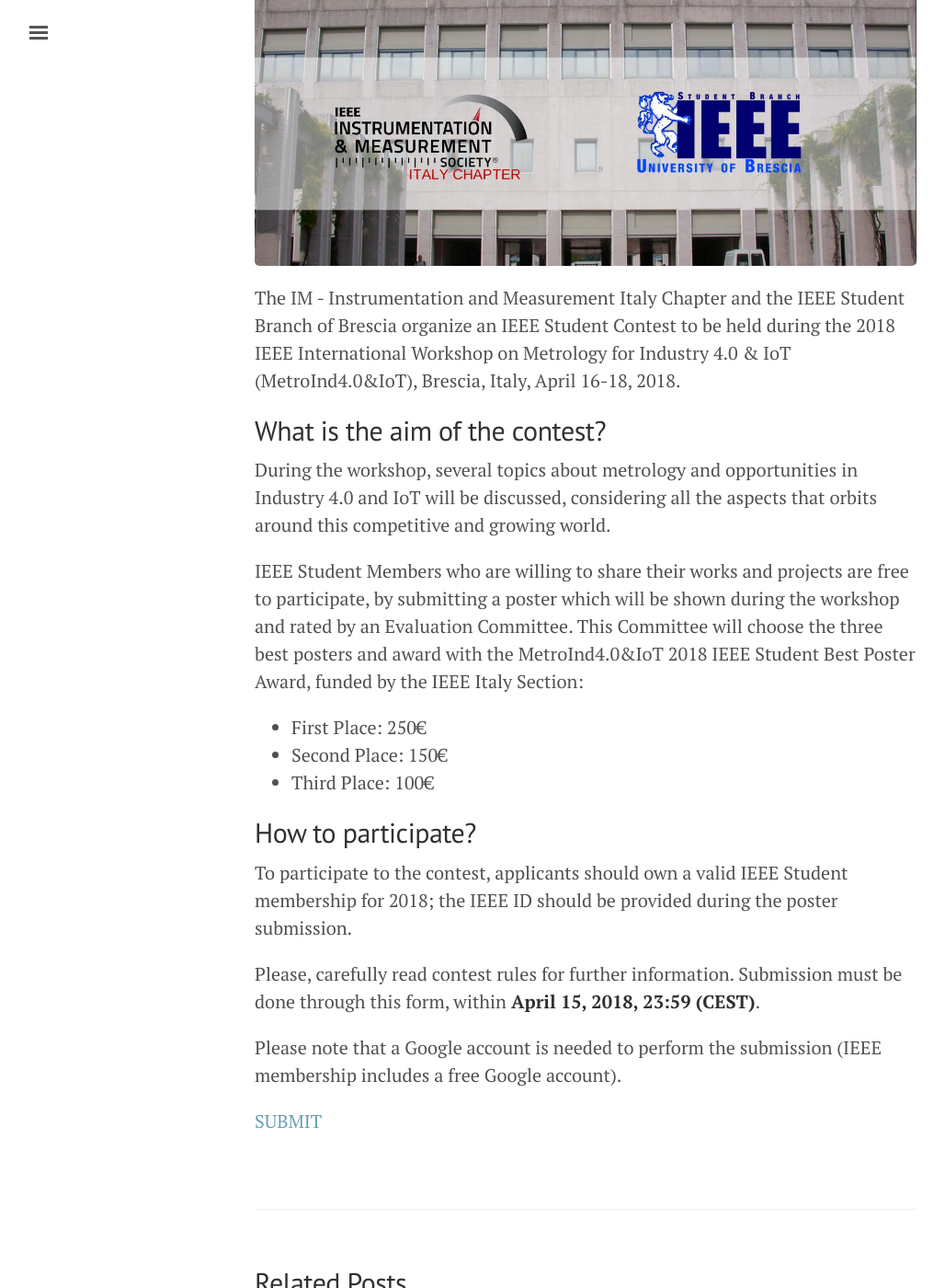
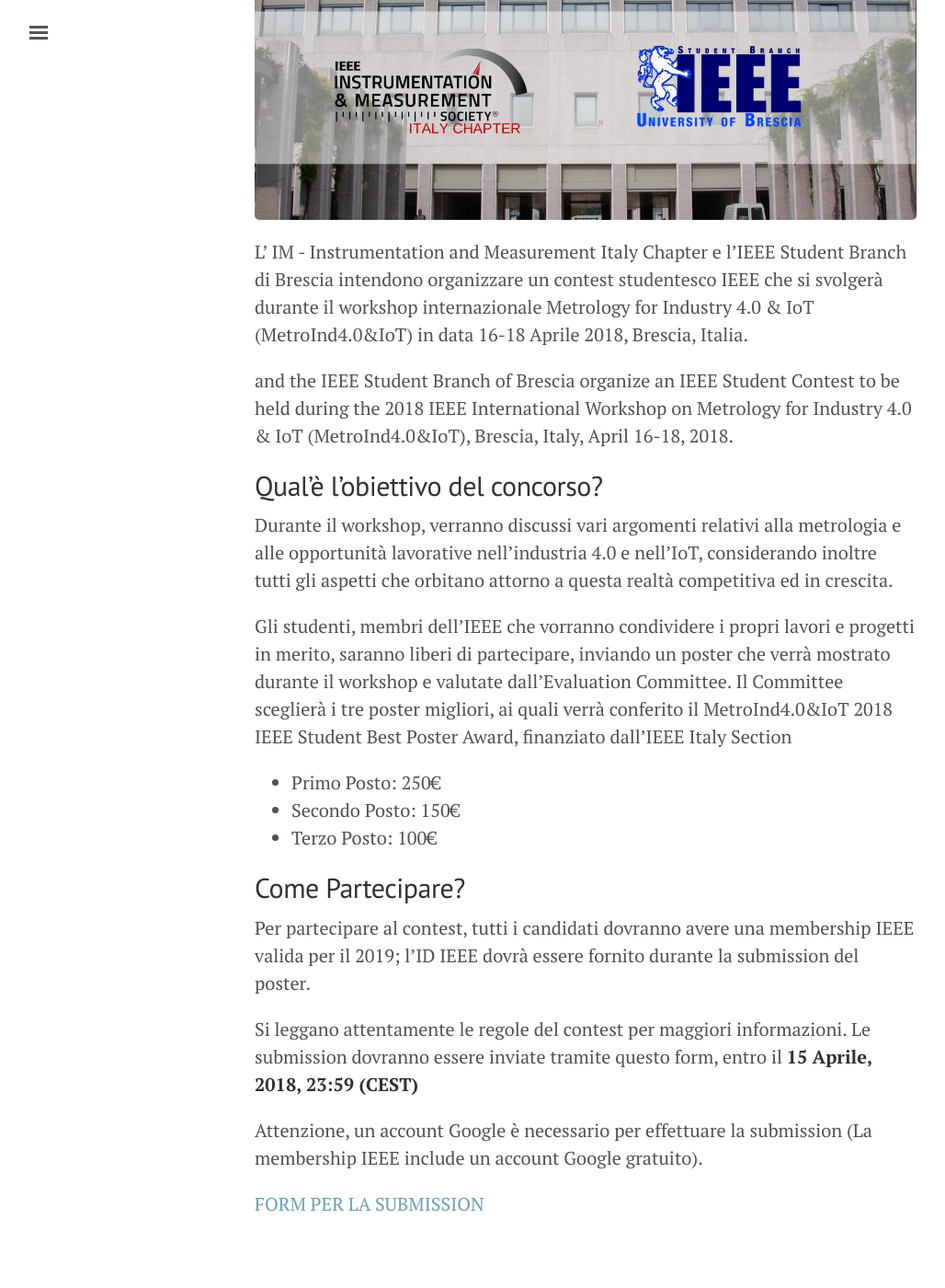
Before and after one commit to ieee-brescia/ieee-brescia.github.io, a Jekyll site: the page built from _posts/2018-03-20-metrology-contest.md, in a window 1280 px wide and 1400 px high, scrolled down 314 px. Shown: the whole window at 92% size, without its empty margins (3-1031 px from the left). Built offline with Jekyll 4.4.1, drawn with Linux system fonts in a browser that asks for light colours; some of the changed text lies outside the part shown.

Commit message:
translated metroind contest article

```diff
--- a/_posts/2018-03-20-metrology-contest.md
+++ b/_posts/2018-03-20-metrology-contest.md
@@ -1,29 +1,32 @@
 ---
 layout: post
-title: MetroInd4.0&IoT 2018 IEEE Student Contest
+title: Contest studentesco IEEE MetroInd4.0&IoT
 tags : [Events]
 ---
 
 ![Header](/images/header_metroind.jpg)
 
-The IM - Instrumentation and Measurement Italy Chapter and the IEEE Student Branch of Brescia organize an IEEE Student Contest to be held during the 2018 IEEE International Workshop on Metrology for Industry 4.0 & IoT (MetroInd4.0&IoT), Brescia, Italy, April 16-18, 2018.
-
-## What is the aim of the contest?
-During the workshop, several topics about metrology and opportunities in Industry 4.0 and IoT will be discussed, considering all the aspects that orbits around this competitive and growing world.
-
-IEEE Student Members who are willing to share their works and projects are free to participate, by submitting a poster which will be shown during the workshop and rated by an Evaluation Committee. This Committee will choose the three best posters and award with the MetroInd4.0&IoT 2018 IEEE Student Best Poster Award, funded by the IEEE Italy Section:
-
-* First Place: 250€
-* Second Place: 150€
-* Third Place: 100€
+L' IM - Instrumentation and Measurement Italy Chapter e l'IEEE Student Branch di Brescia intendono organizzare un contest studentesco IEEE che si svolgerà durante il workshop internazionale Metrology for Industry 4.0 & IoT (MetroInd4.0&IoT) in data 16-18 Aprile 2018, Brescia, Italia.
 
 
-## How to participate?
+and the IEEE Student Branch of Brescia organize an IEEE Student Contest to be held during the 2018 IEEE International Workshop on Metrology for Industry 4.0 & IoT (MetroInd4.0&IoT), Brescia, Italy, April 16-18, 2018.
 
-To participate to the contest, applicants should own a valid IEEE Student membership for 2018; the IEEE ID should be provided during the poster submission.
+## Qual'è l'obiettivo del concorso?
+Durante il workshop, verranno discussi vari argomenti relativi alla metrologia e alle opportunità lavorative nell'industria 4.0 e nell'IoT, considerando inoltre tutti gli aspetti che orbitano attorno a questa realtà competitiva ed in crescita.
 
-Please, carefully read contest rules for further information. Submission must be done through this form, within **April 15, 2018, 23:59 (CEST)**.
+Gli studenti, membri dell'IEEE che vorranno condividere i propri lavori e progetti in merito, saranno liberi di partecipare, inviando un poster che verrà mostrato durante il workshop e valutate dall'Evaluation Committee. Il Committee sceglierà i tre poster migliori, ai quali verrà conferito il MetroInd4.0&IoT 2018 IEEE Student Best Poster Award, finanziato dall'IEEE Italy Section
 
-Please note that a Google account is needed to perform the submission (IEEE membership includes a free Google account).
+* Primo Posto: 250€
+* Secondo Posto: 150€
+* Terzo Posto: 100€
 
-[SUBMIT](https://docs.google.com/forms/d/e/1FAIpQLScPzaUINZfZDI_P-qkrl_p6sK0RP0iwPrTzrEVqiZEogDFjOw/closedform)
+
+## Come Partecipare?
+
+Per partecipare al contest, tutti i candidati dovranno avere una membership IEEE valida per il 2019; l'ID IEEE dovrà essere fornito durante la submission del poster.
+
+Si leggano attentamente le regole del contest per maggiori informazioni. Le submission dovranno essere inviate tramite questo form, entro il **15 Aprile, 2018, 23:59 (CEST)**
+
+Attenzione, un account Google è necessario per effettuare la submission (La membership IEEE include un account Google gratuito).
+
+[FORM PER LA SUBMISSION](https://docs.google.com/forms/d/e/1FAIpQLScPzaUINZfZDI_P-qkrl_p6sK0RP0iwPrTzrEVqiZEogDFjOw/closedform)
```
